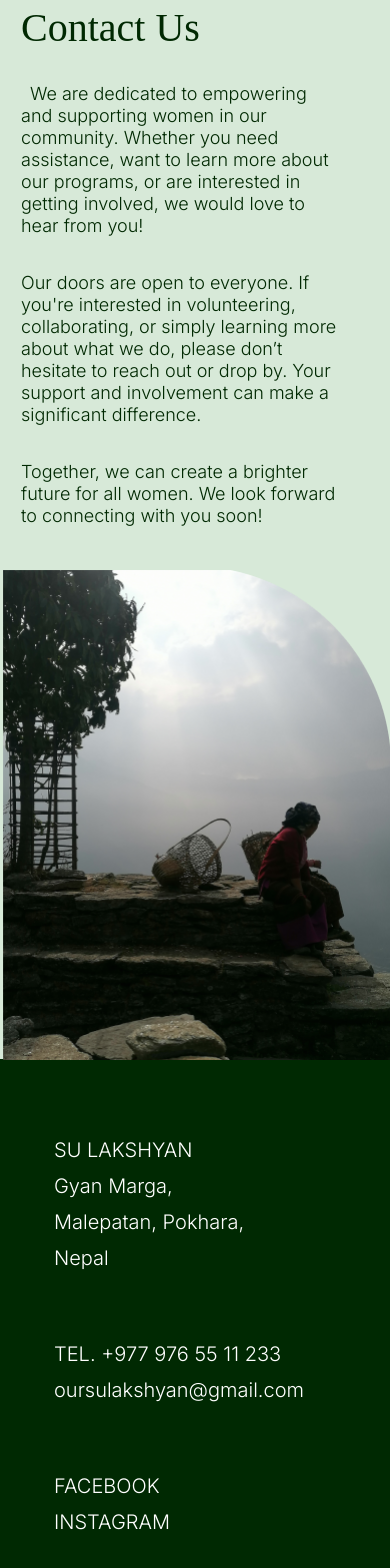
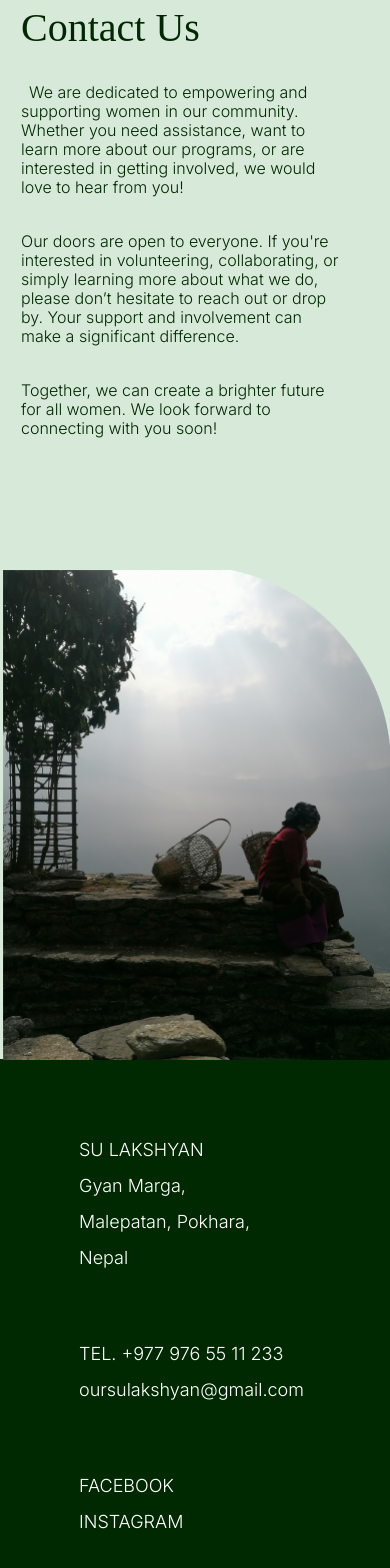
Before and after one commit to magdaPulter/su-lakshyan-website, an Angular app: page /contact in a window 390 px wide. Shown: the part 192-1760 px from the top of the page. Built offline with nearby package versions, Linux system fonts and the light colour scheme; a web font is replaced by a local one.

Commit message:
contact us page tablet view added

```diff
--- a/src/app/components/contact-page/contact-page.component.html
+++ b/src/app/components/contact-page/contact-page.component.html
@@ -25,6 +25,7 @@
     </section>
 
     <img class="desktop" src="../../../assets/foggy-day.png" alt="">
+    <img class="tablet" src="../../../assets/foggy-day-tablet.png" alt="">
     <img class="mobile" src="../../../assets/foggy-day-mobile.png" alt="">
 
 
--- a/src/app/components/contact-page/contact-page.component.scss
+++ b/src/app/components/contact-page/contact-page.component.scss
@@ -36,7 +36,8 @@
       }
     }
   }
-  img.mobile {
+  img.mobile,
+  img.tablet {
     display: none;
   }
 }
@@ -76,6 +77,38 @@
   }
 }
 
+@media (max-width: 1024px) {
+  .contact-us {
+    .text {
+      main {
+        width: 311px;
+
+        .content {
+          p {
+            font-size: 16px;
+            line-height: 19px;
+            padding: 0px;
+          }
+        }
+      }
+    }
+
+    img.tablet {
+      display: block;
+    }
+    img.mobile,
+    img.desktop {
+      display: none;
+    }
+  }
+  .contact-form {
+    .addres {
+      font-size: 18px;
+      margin-left: 50px;
+    }
+  }
+}
+
 @media (max-width: 768px) {
   .contact-us {
     width: 100%;
@@ -109,7 +142,8 @@
       display: block;
       width: 390px;
     }
-    img.desktop {
+    img.desktop,
+    img.tablet {
       display: none;
     }
   }
```
Also changed, not shown: src/assets/foggy-day-tablet.png (added).
